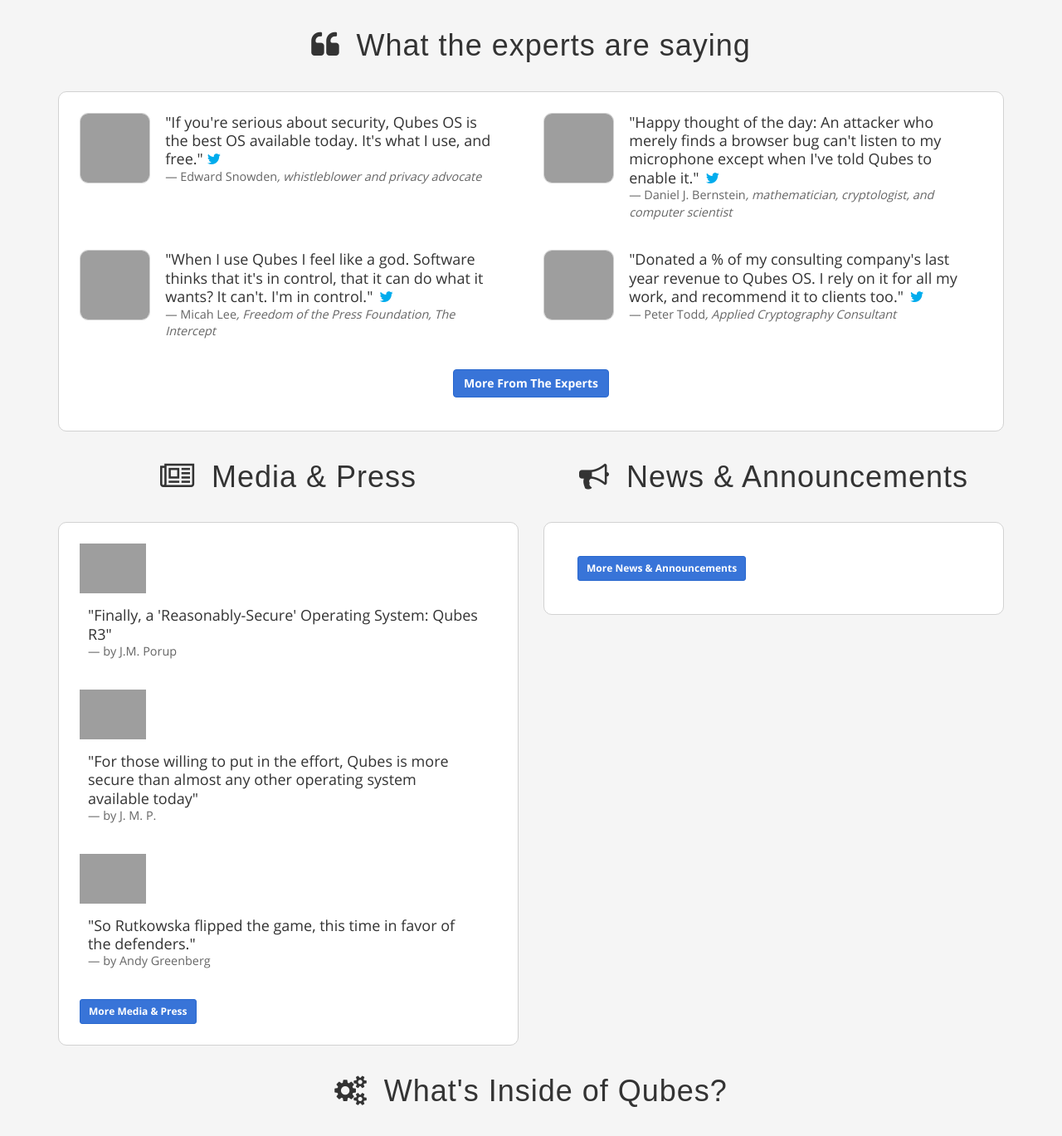
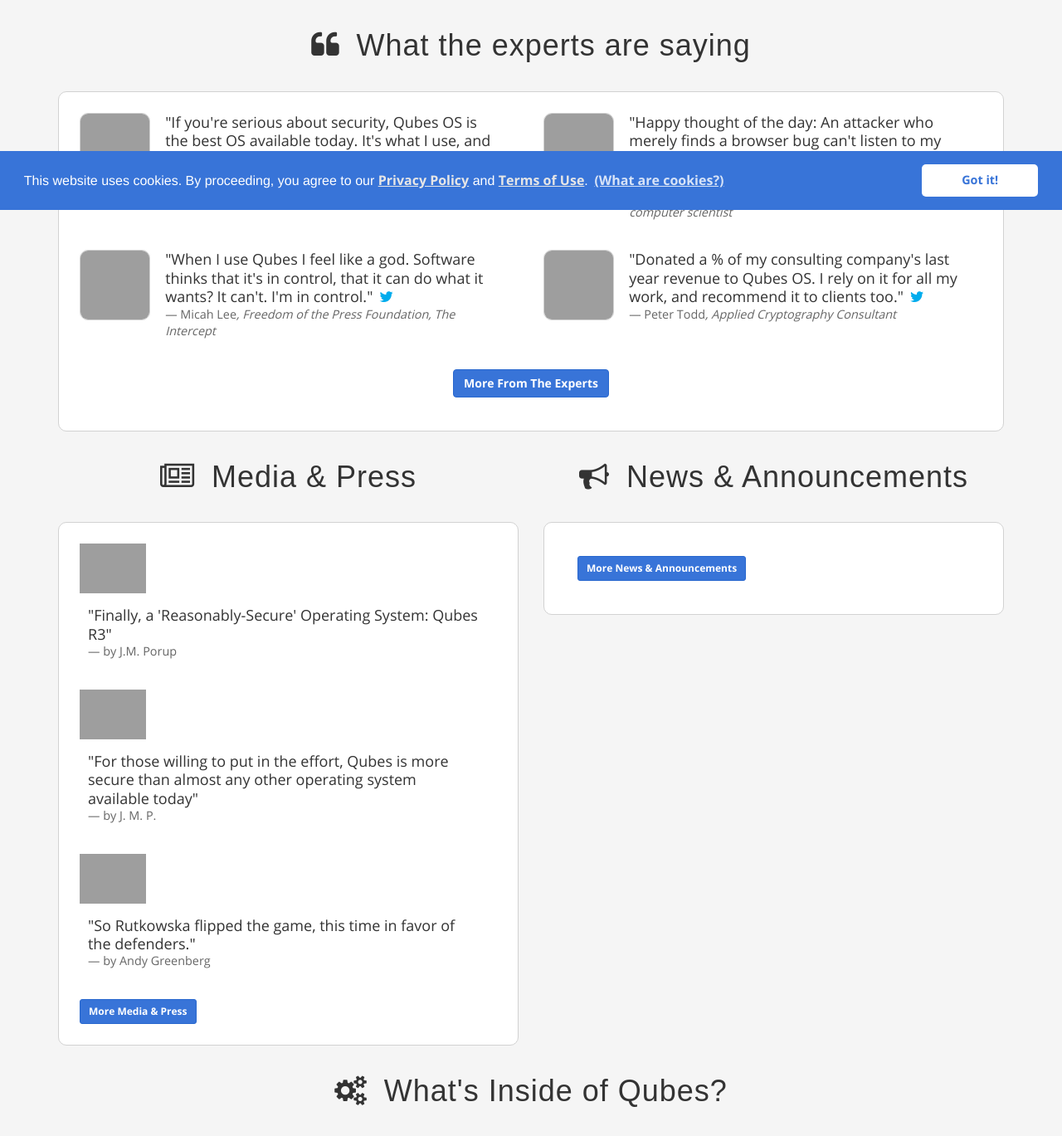
Before and after one commit to QubesOS/qubesos.github.io, a Jekyll site: the page built from pages/home.html, in a window 1280 px wide. Shown: the part 647-2016 px from the top of the page at 83% size. Built offline with Jekyll 4.4.1, drawn with Linux system fonts in a browser that asks for light colours; some web fonts are replaced; grey boxes are pictures that could not be loaded.

Commit message:
Add Cookie Consent
Adds Cookie Consent by Insites (https://cookieconsent.insites.com/)
with links to the Privacy Policy and Terms of Use.

QubesOS/qubes-issues#1624

```diff
--- a/_includes/head.html
+++ b/_includes/head.html
@@ -117,4 +117,28 @@
   <meta name="apple-mobile-web-app-title" content="Qubes OS">
   <meta name="application-name" content="Qubes OS">
   <meta name="theme-color" content="#ffffff">
+
+  <!-- Cookie Consent -->
+  <link rel="stylesheet" type="text/css" href="/css/cookieconsent.min.css" />
+  <script src="/js/cookieconsent.min.js"></script>
+  <script>
+  window.addEventListener("load", function(){
+  window.cookieconsent.initialise({
+    "palette": {
+      "popup": {
+        "background": "#3874D8"
+      },
+      "button": {
+        "background": "#fff",
+        "text": "#3874D8"
+      }
+    },
+    "theme": "classic",
+    "content": {
+      "message" : "This website uses cookies. By proceeding, you agree to our <a class='cc' target='_blank' href='/privacy/'>Privacy Policy</a> and <a class='cc' target='_blank' href='/terms/'>Terms of Use</a>.",
+      "link" : "(What are cookies?)"
+    }
+  })});
+  </script>
+
 </head>
--- a/css/main.scss
+++ b/css/main.scss
@@ -165,3 +165,13 @@ article tr.center {
         text-align: center;
     }
 }
+
+// Custom - Cookie Consent
+.cc {
+    color: #e6e6e6;
+    text-decoration: underline;
+}
+.cc:hover {
+    color: #ffffff;
+    text-decoration: none;
+}
```
Also changed, not shown: css/cookieconsent.min.css (added), js/cookieconsent.min.js (added).
